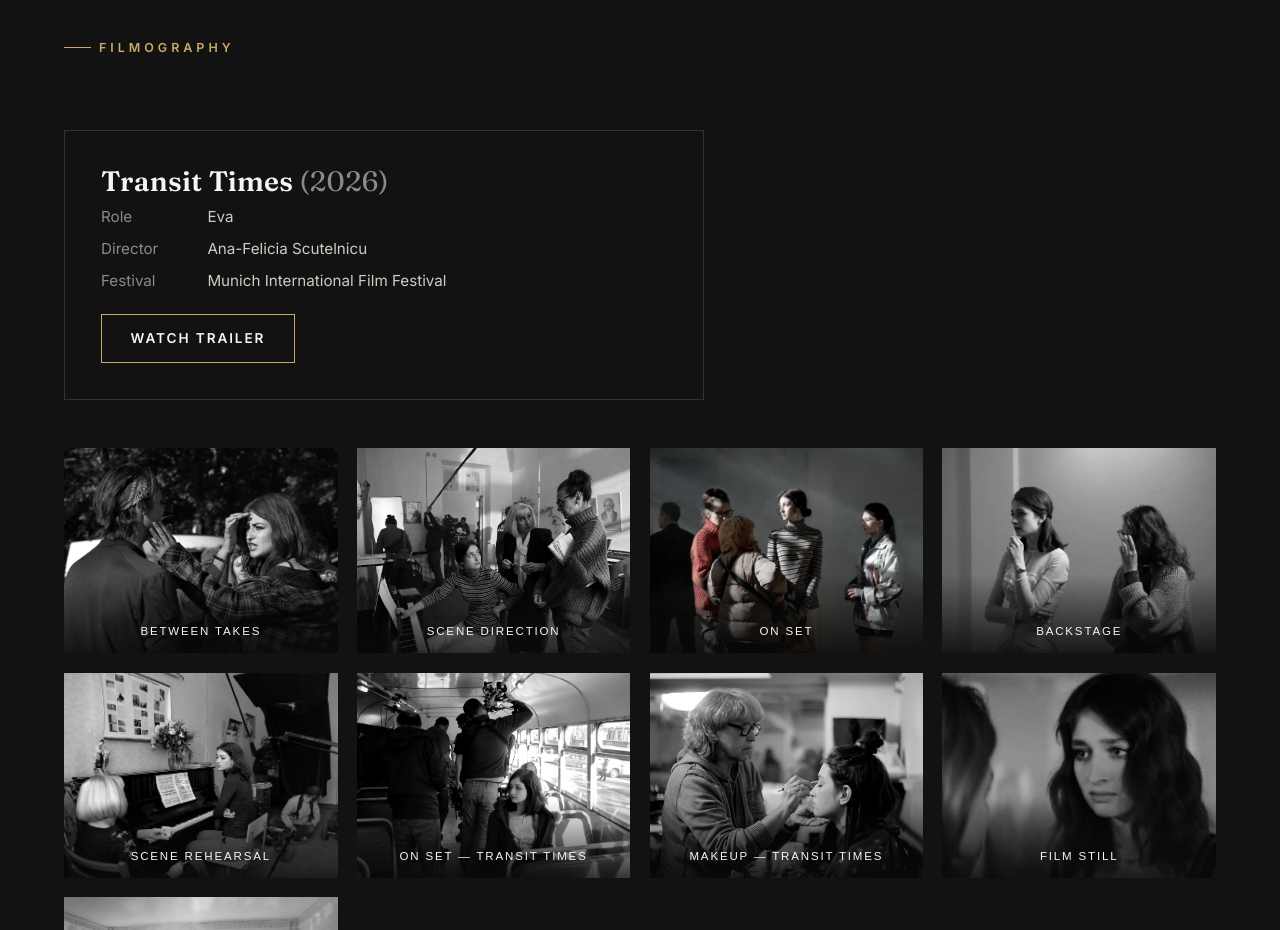
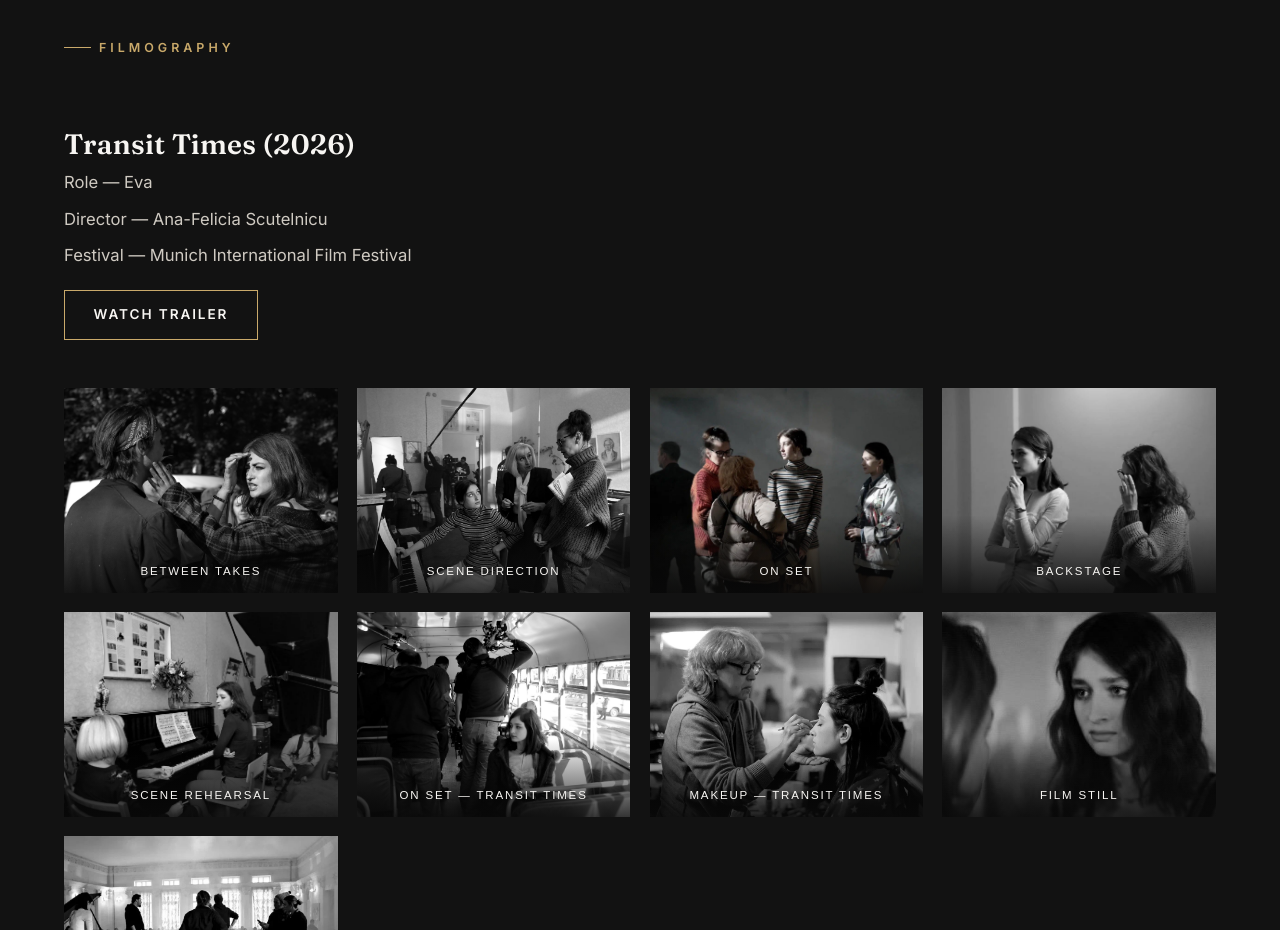
Before and after one commit to TudorlE/arinamuracv2, a website built with Vite: page index.html in a window 1280 px wide. Shown: the part 4120-5050 px from the top of the page. Built offline with nearby package versions, Linux system fonts and the light colour scheme.

Commit message:
Simplify film credit card to plain text

```diff
--- a/css/style.css
+++ b/css/style.css
@@ -770,9 +770,7 @@ h1, h2, h3, h4 {
 
 .credit-card {
   display: grid;
-  gap: 0.5rem;
-  padding: clamp(1.5rem, 3vw, 2.25rem);
-  border: 1px solid var(--c-line);
+  gap: 0.6rem;
   margin-bottom: clamp(2rem, 4vw, 3rem);
   max-width: 640px;
 }
@@ -783,21 +781,9 @@ h1, h2, h3, h4 {
   font-weight: 600;
 }
 
-.credit-year {
-  color: var(--c-grey);
-  font-weight: 400;
-}
-
 .credit-row {
-  display: flex;
-  gap: 0.5em;
-  font-size: 0.95rem;
+  font-size: clamp(1rem, 1.3vw, 1.1rem);
   color: var(--c-off-white);
-}
-
-.credit-row .credit-key {
-  color: var(--c-grey);
-  min-width: 6.5em;
 }
 
 .credit-actions {
--- a/index.html
+++ b/index.html
@@ -170,10 +170,10 @@
       </div>
 
       <div class="credit-card reveal reveal-delay-1">
-        <h3 class="credit-title">Transit Times <span class="credit-year">(2026)</span></h3>
-        <p class="credit-row"><span class="credit-key">Role</span><span>Eva</span></p>
-        <p class="credit-row"><span class="credit-key">Director</span><span>Ana-Felicia Scutelnicu</span></p>
-        <p class="credit-row"><span class="credit-key">Festival</span><span>Munich International Film Festival</span></p>
+        <h3 class="credit-title">Transit Times (2026)</h3>
+        <p class="credit-row">Role — Eva</p>
+        <p class="credit-row">Director — Ana-Felicia Scutelnicu</p>
+        <p class="credit-row">Festival — Munich International Film Festival</p>
         <div class="credit-actions">
           <a class="btn btn-primary" href="https://youtu.be/VbHzfVXRm3Y?si=S2Xu6IT2uT4Nedh4" target="_blank" rel="noopener">Watch Trailer</a>
         </div>
```
